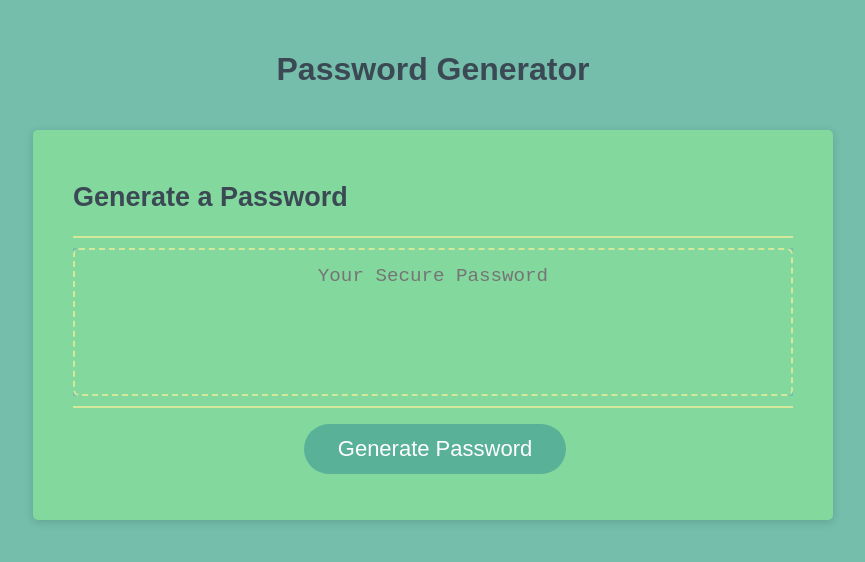
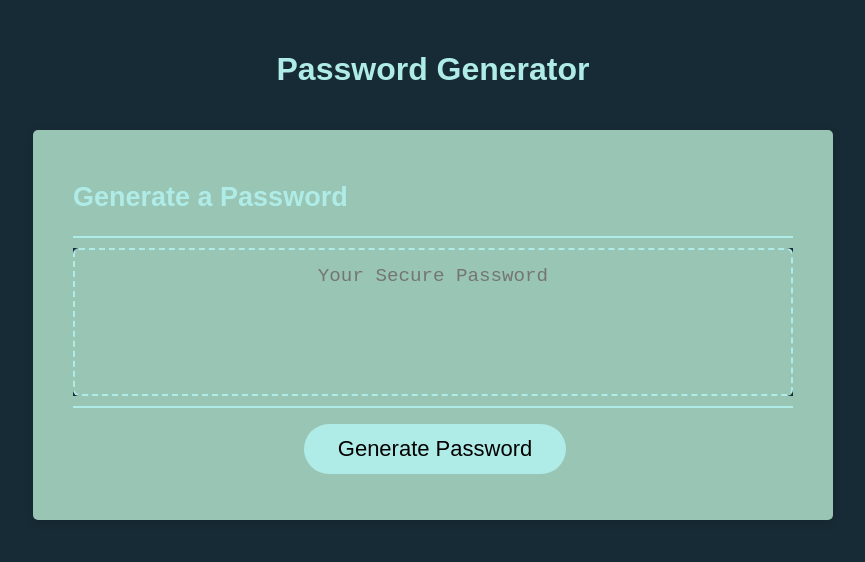
Before and after one commit to DavidTJGriffin/strong-password-generator, a plain HTML site: page index.html in a window 1280 px wide. Shown: the whole page, without its empty margins (207-1072 px from the left). Drawn offline with Linux system fonts and the light colour scheme.

Commit message:
updated background color to blue

```diff
--- a/assets/css/style.css
+++ b/assets/css/style.css
@@ -2,7 +2,11 @@
 *::before,
 *::after {
   box-sizing: border-box;
-  background-color: #74BEAB;
+  background-color: #172B36;
+}
+
+#title {
+  color: #AFECE7
 }
 
 html,
@@ -32,7 +36,7 @@ header {
 }
 
 .card {
-  background-color: #83D89E;
+  background-color: #99C5B5;
   border-radius: 5px;
   border-width: 1px;
   box-shadow: rgba(0, 0, 0, 0.15) 0px 2px 8px 0px;
@@ -47,16 +51,17 @@ header {
   content: " ";
   display: block;
   width: 100%;
-  background: #D3E89B;
+  background: #AFECE7;
   height: 2px;
 }
 
 .card-header {
-  background-color: #83D89E;
+  background-color: #99C5B5;
 }
 
 h2 {
-  background-color: #83D89E;
+  background-color: #99C5B5;
+  color: #AFECE7
 }
 
 .card-body {
@@ -64,7 +69,7 @@ h2 {
 }
 
 .card-footer {
-  background-color: #83D89E;
+  background-color: #99C5B5;
   text-align: center;
 }
 
@@ -72,7 +77,7 @@ h2 {
   content: " ";
   display: block;
   width: 100%;
-  background: #D3E89B;
+  background: #AFECE7;
   height: 2px;
 }
 
@@ -84,11 +89,11 @@ h2 {
 
 .btn {
   border: none;
-  background-color: #59B198;
+  background-color: #AFECE7;
   border-radius: 25px;
   box-shadow: rgba(0, 0, 0, 0.1) 0px 1px 6px 0px rgba(0, 0, 0, 0.2) 0px 1px 1px
     0px;
-  color: hsl(0, 0%, 100%);
+  color: #172B36,
   display: inline-block;
   font-size: 22px;
   line-height: 22px;
@@ -113,7 +118,7 @@ button[disabled] {
   appearance: none;
   border: none;
   display: block;
-  background-color: #83D89E;
+  background-color: #99C5B5;
   width: 100%;
   padding-top: 15px;
   padding-left: 15px;
@@ -123,7 +128,7 @@ button[disabled] {
   text-align: center;
   margin-top: 10px;
   margin-bottom: 10px;
-  border: 2px dashed #D3E89B;
+  border: 2px dashed #AFECE7;
   border-radius: 6px;
   resize: none;
   overflow: hidden;
--- a/index.html
+++ b/index.html
@@ -10,7 +10,7 @@
   <body>
     <div class="wrapper">
       <header>
-        <h1>Password Generator</h1>
+        <h1 id = 'title'>Password Generator</h1>
       </header>
       <div class="card">
         <div class="card-header">
```
